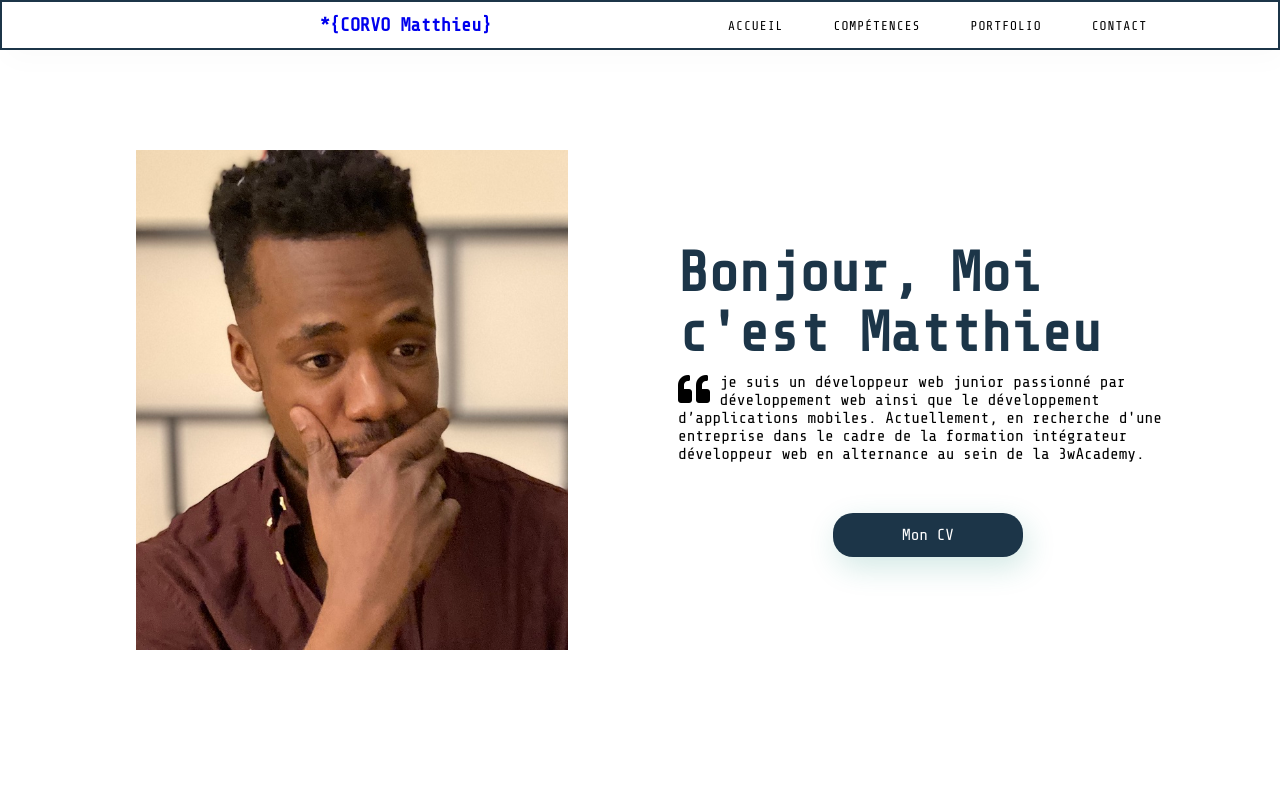
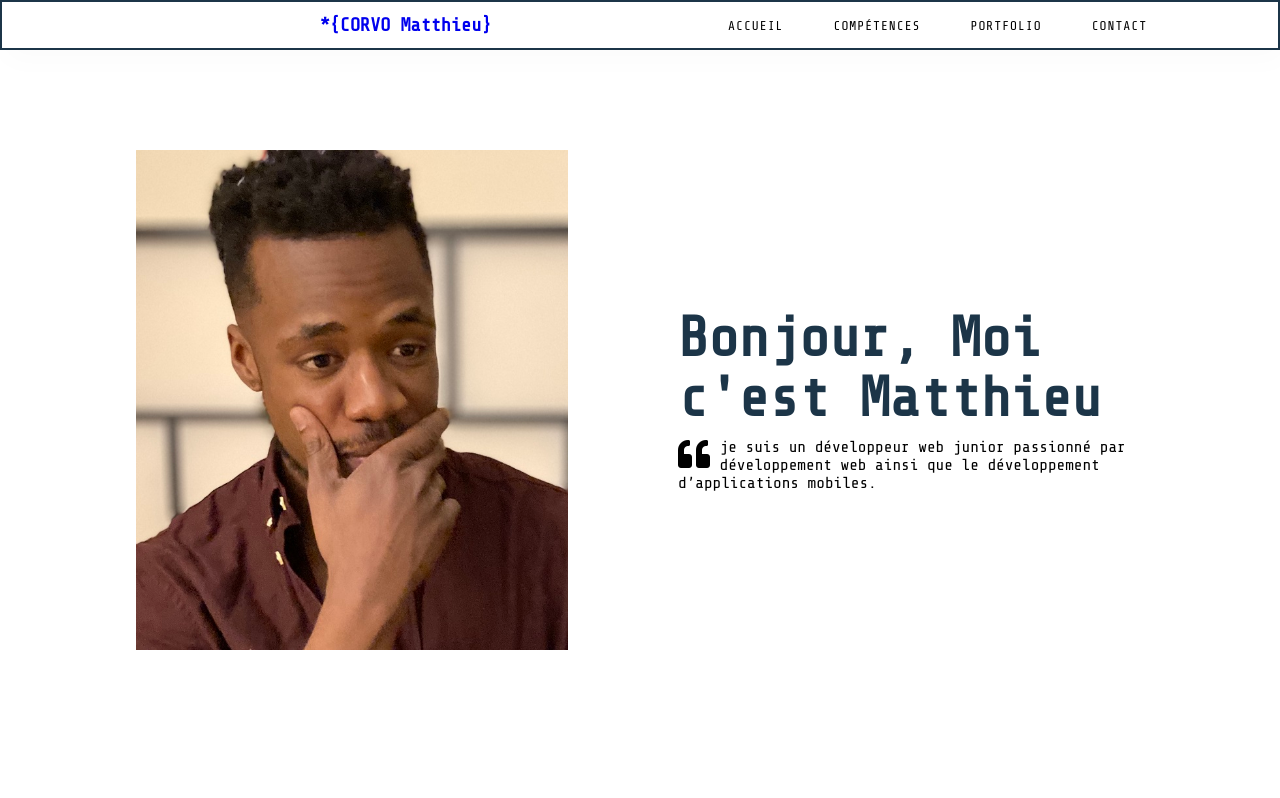
Before and after one commit to matthCorvo/CORVOMatthieu-portfolio, a plain HTML site: page index.html in a window 1280 px wide. Shown: the top 798 px of the page. Drawn offline with nearby package versions, Linux system fonts and the light colour scheme.

Commit message:
Update index.html

```diff
--- a/index.html
+++ b/index.html
@@ -42,8 +42,7 @@
       <h1>Bonjour, Moi c'est Matthieu</h1>
       <i class="fa fa-quote-left fa-2x fa-pull-left "></i>
       <p>
-        je suis un développeur web junior passionné par développement web ainsi que le développement d’applications mobiles. Actuellement, en recherche d'une entreprise dans le cadre de la formation intégrateur développeur web en alternance au sein de la 3wAcademy. </p>      <!--btn------->
-      <a href="CV corvo matthieu - alternance 3wAcademy.pdf" class="portfolio-btn" target="_blank">Mon CV </a>
+        je suis un développeur web junior passionné par développement web ainsi que le développement d’applications mobiles.  </p>      <!--btn------->
     </div>
     </div>
   <hr>
```
